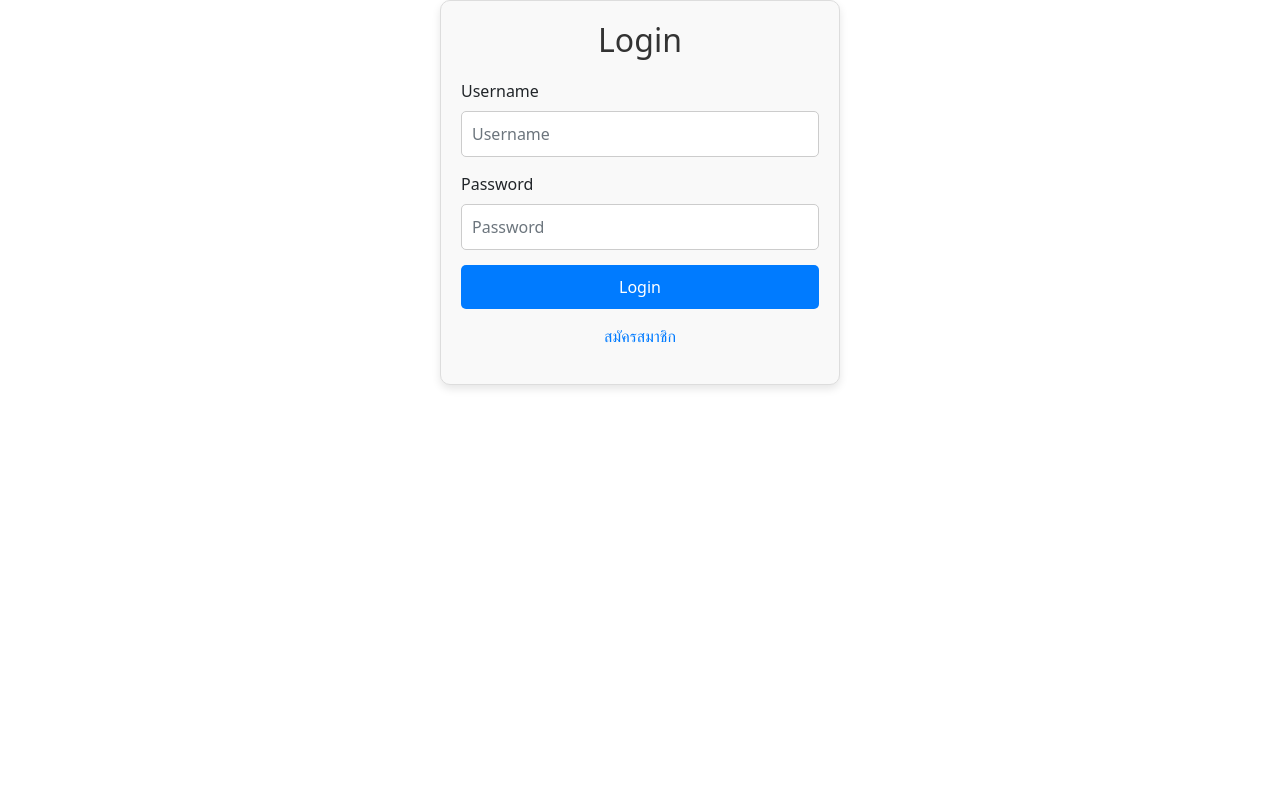
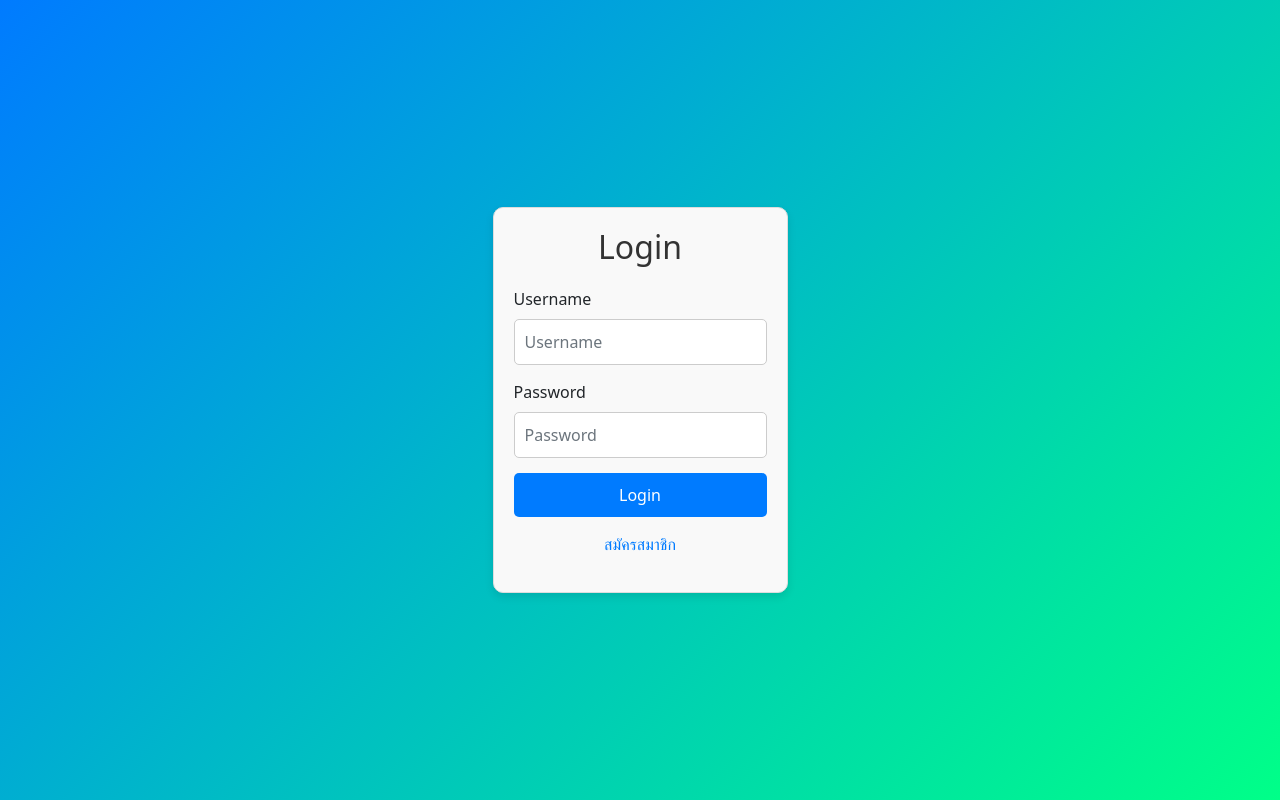
Before and after one commit to Pakasin/ProjectFN, a React (Create React App) app: page / in a window 1280 px wide. Built offline with nearby package versions, Linux system fonts and the light colour scheme.

Commit message:
ปรุงฟอร์ม

```diff
--- a/src/Login1.css
+++ b/src/Login1.css
@@ -64,3 +64,18 @@
 .signup-link a:hover {
     text-decoration: underline;
 }
+body {
+    background: linear-gradient(135deg, #007bff, #00ff88);
+    height: 100vh;
+    display: flex;
+    justify-content: center;
+    align-items: center;
+}
+.login-container {
+    animation: fadeIn 0.5s ease-in-out;
+}
+
+@keyframes fadeIn {
+    from { opacity: 0; transform: translateY(-20px); }
+    to { opacity: 1; transform: translateY(0); }
+}
```
